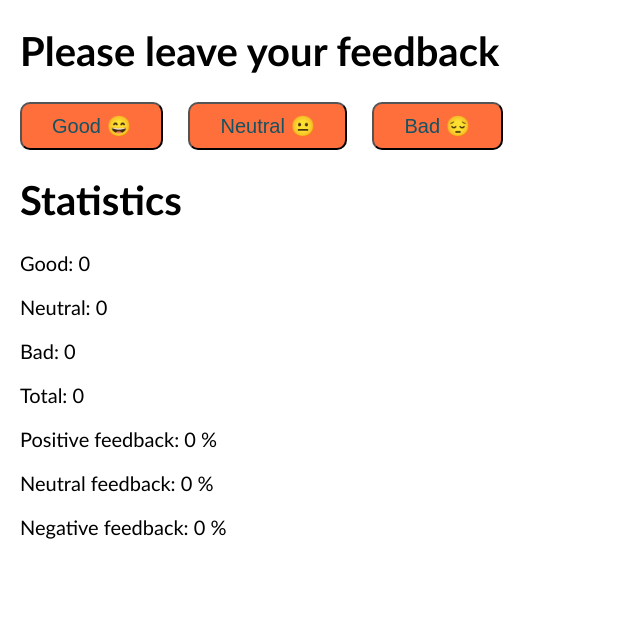
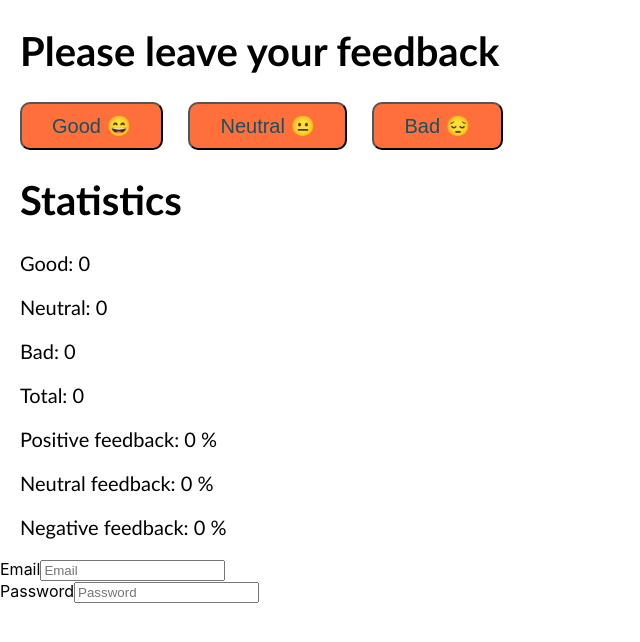
Before and after one commit to angieborolyuk57/goit-react-hw-04-feedback, a React (Create React App) app: page / in a window 1280 px wide. Shown: the top 642 px of the page, without its empty margins (0-640 px from the left). Built offline with nearby package versions, Linux system fonts and the light colour scheme.

Commit message:
changed homepage for ghpages

```diff
--- a/package.json
+++ b/package.json
@@ -2,7 +2,7 @@
   "name": "react-homework-template",
   "version": "0.1.0",
   "private": true,
-  "homepage": "https://goitacademy.github.io/react-homework-template/",
+  "homepage": "https://angieborolyuk57.github.io/goit-react-hw-02-feedback/",
   "dependencies": {
     "@testing-library/jest-dom": "^5.16.3",
     "@testing-library/react": "^12.1.4",
--- a/src/components/App.jsx
+++ b/src/components/App.jsx
@@ -1,10 +1,13 @@
 import Feedback from "./Feedback";
+import Form from './Form';
 
 export const App = () => {
 
 
   return (
+    <>
     <Feedback/>
-
+    <Form/>
+    </>
   );
 };
--- /dev/null
+++ b/src/components/Form.jsx
@@ -0,0 +1,60 @@
+import React, {Component} from 'react'
+
+class Form extends Component {
+    state={
+        email: ' ',
+        password: ' ',
+
+        }
+    handleChange = ({ target: {value, name} }) => {
+        console.log('value: >>', value)
+        if(value === 'a') return
+        this.setState({
+            [name]:value,
+        })
+        /*
+        else if([name]==='password')
+         this.setState({
+            password:value,
+        })  */
+
+    }
+    render(){
+        console.log('this.state: >>', this.state);
+
+    return (
+
+              <form>
+                <div className="form-row">
+                  <div className="form-group col-md-6">
+                    <label htmlFor="inputEmail4">Email</label>
+                    <input
+                    name='email'
+                    type="email"
+                    className="form-control"
+                    id="inputEmail4"
+                    placeholder="Email"
+                    value={this.state.value}
+                    onChange={this.handleChange}
+                    />
+                  </div>
+                  <div className="form-group col-md-6">
+                    <label htmlFor="inputPassword4">Password</label>
+                    <input
+                    name='password'
+                    type="password"
+                     className="form-control"
+                      id="inputPassword4"
+                      value={this.state.value1}
+                      onChange={this.handleChange}
+                       placeholder="Password"
+                        />
+                  </div>
+                </div>
+                  </form>
+
+    )
+    }
+  }
+
+export default Form;
```
